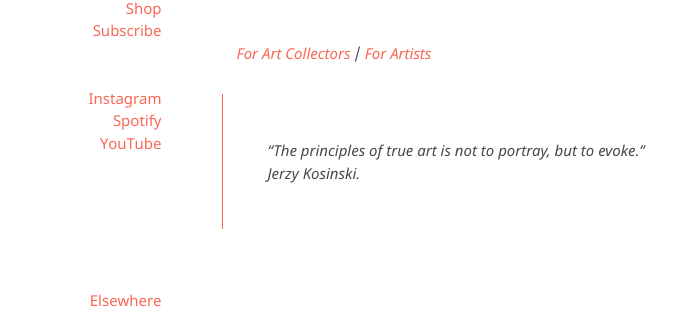
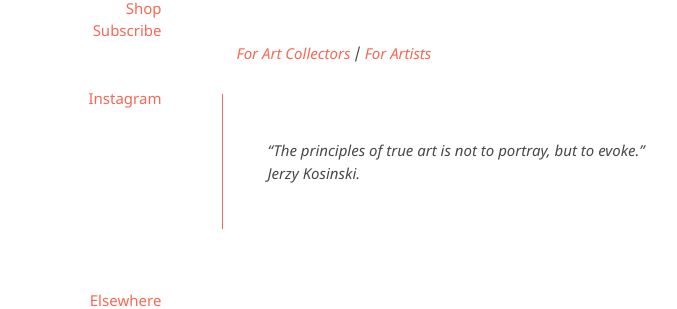
Before and after one commit to kvshvlin/yourmailproject, a Jekyll site: the page built from index.md, in a window 1280 px wide. Shown: the part 386-695 px from the top of the page, without its empty margins (286-963 px from the left). Built offline with Jekyll 4.4.1, drawn with Linux system fonts in a browser that asks for light colours; our own code applies the rules of GitHub Pages for plain Markdown files.

Commit message:
Update default.html

```diff
--- a/_layouts/default.html
+++ b/_layouts/default.html
@@ -24,9 +24,7 @@
           <a href="https://kvshvlin.github.io/yourmailproject/subscribe.html">Subscribe</a>
         </p>
         <p>
-          <a href="https://www.instagram.com/yourmailproject" target="_blank">Instagram</a><br>
-          <a href="https://open.spotify.com/show/4tjq1RlnBfTzcRozgU7Ste" target="_blank">Spotify</a><br>
-          <a href="https://www.youtube.com/channel/UCQCznCqUhALucLSk6N8ROPA?view_as=subscriber" target="_blank">YouTube</a>
+          <a href="https://www.instagram.com/yourmailproject" target="_blank">Instagram</a>
         </p>
       </div>
     </header>
```
